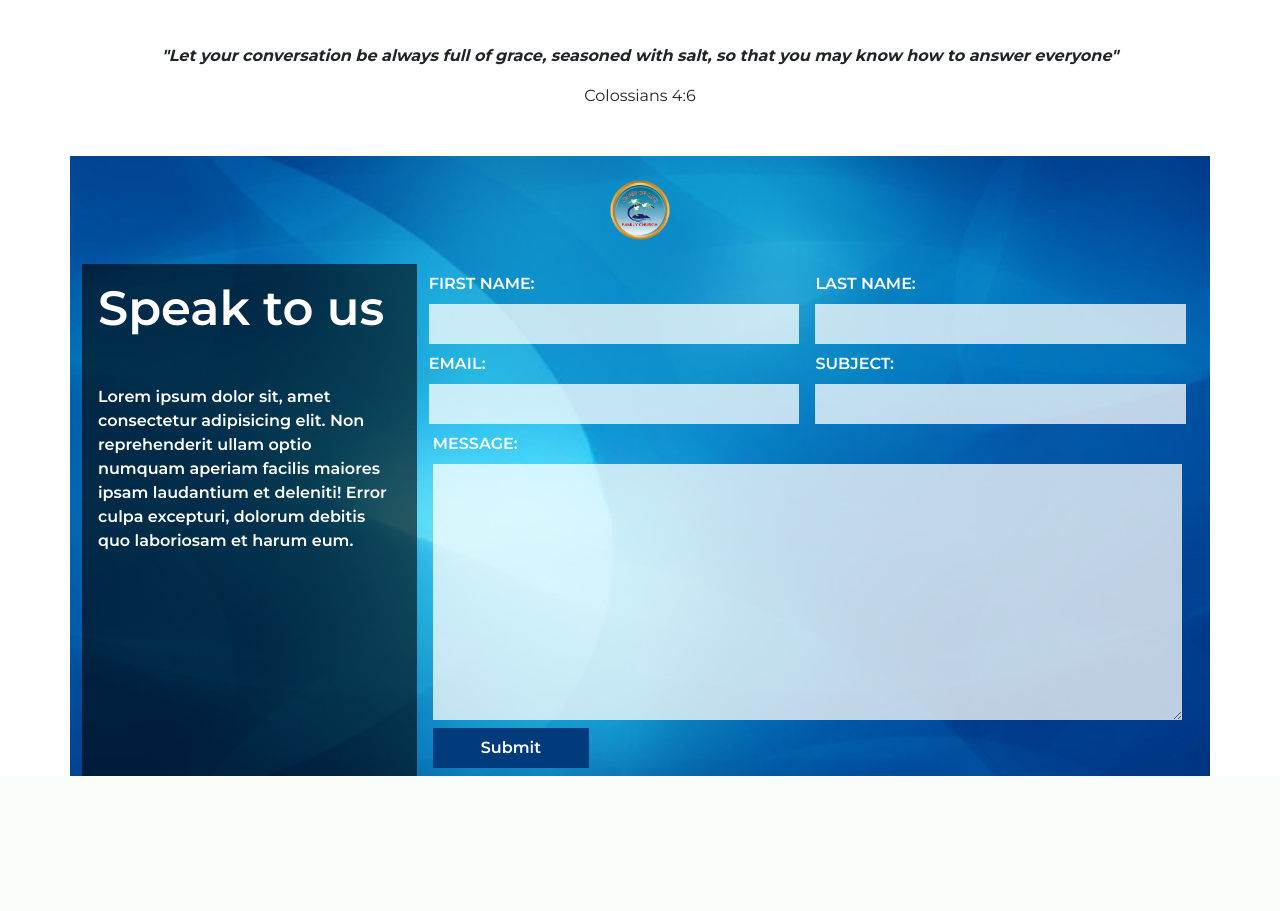
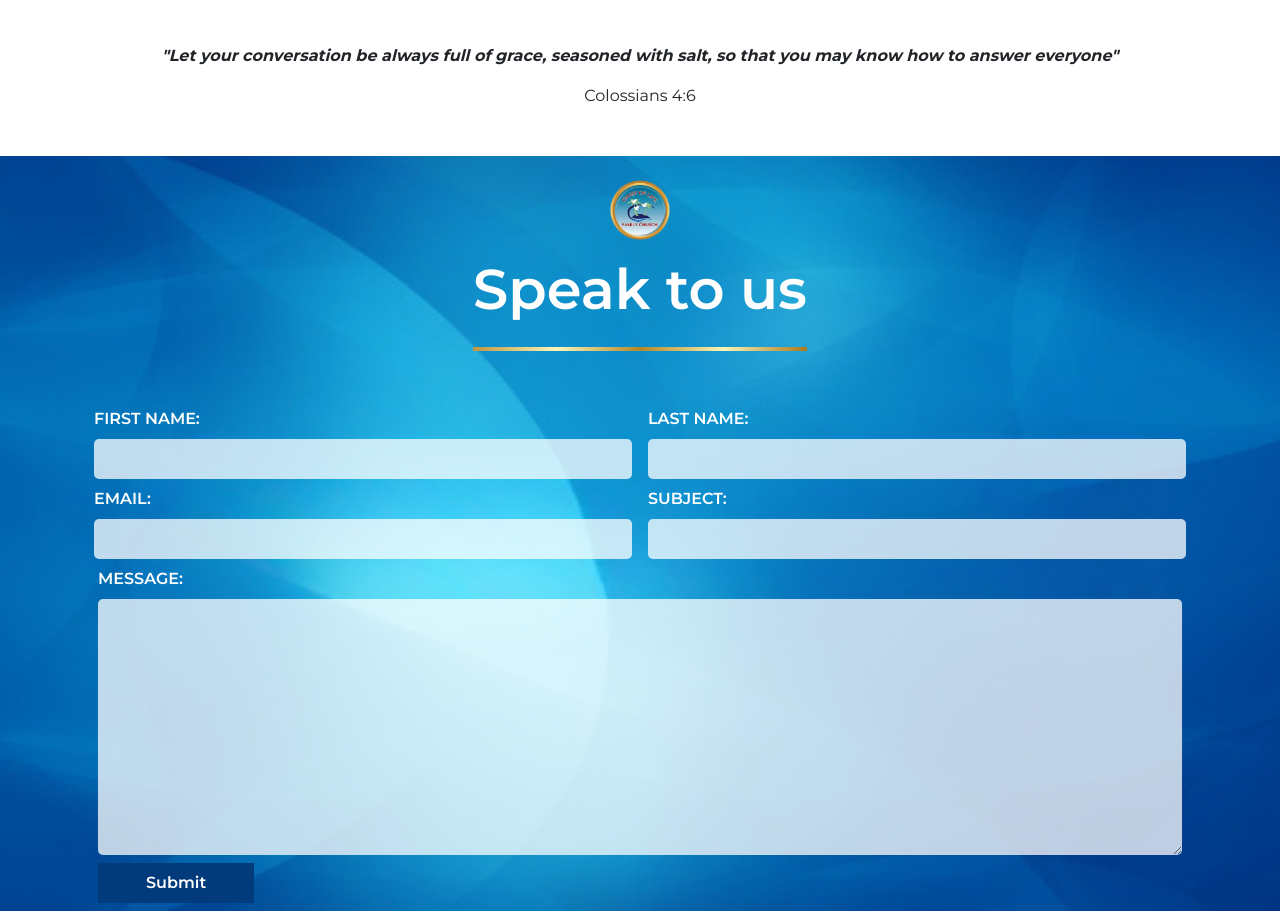
Before and after one commit to CodeMasterWinter/ProjectOasis, a Django app: page /contact/ in a window 1280 px wide. Shown: the part 604-1515 px from the top of the page. Before the commit the page ends 1380 px from the top, so only its background shows below. Run offline with Django 4.2, Linux system fonts and the light colour scheme.

Commit message:
Removed contact text, added submit messages

```diff
--- a/oasis/static/oasis/contact.css
+++ b/oasis/static/oasis/contact.css
@@ -160,7 +160,7 @@ nav {
     text-align: center;
 }
 
-.contact-container {
+#contact {
     background: url(images/oasis-bg-textless.jpg) center no-repeat;
     background-size: cover;
 }
@@ -169,11 +169,6 @@ nav {
     width: 100%;
     height: 100%;
     display: flex;
-}
-
-.contact-text {
-    width: 30%;
-    background-color: #00000098;
 }
 
 .contact-text p{
@@ -186,8 +181,13 @@ nav {
     font-weight: 600;
 }
 
-form  {
-    width: 70%;
+.contact-hr {
+    width: 30%;
+    margin: auto;
+    height: 4px;
+    border: none;
+    background: linear-gradient(to right, #BF953F, #FCF6BA, #B38728, #FBF5B7, #AA771C);
+    opacity: 1;
 }
 
 .form-block {
@@ -214,13 +214,26 @@ input, textarea{
     color: #023b7c;
     padding: 1vh 1vw;
     opacity: 0.75;
+    border-radius: 5px;
 }
 
 #submit {
     border: none;
     color: #ffffff;
     font-weight: 600;
+    transition: all 0.2s;
     background-color: #023b7c;
+}
+
+#submit:hover {
+    background-color: #4092f0;
+}
+
+.alert {
+    position: fixed;
+    bottom: 0;
+    right: 0;
+
 }
 
 .contact-container {
--- a/oasis/templates/oasis/contact.html
+++ b/oasis/templates/oasis/contact.html
@@ -78,14 +78,11 @@
     </div>
     <section id="contact">
         <div class="container-xl contact-container">
-            <div class="contact-letterhead my-4">
+            <div class="contact-letterhead mt-4">
                 <img src="{% static 'oasis/images/oasis-logo.png' %}" alt="">
             </div>
-            <div class="contact-content">
-                <div class="contact-text p-3">
-                    <h5 class="display-5 contact-title mb-5">Speak to us</h5>
-                    <p>Lorem ipsum dolor sit, amet consectetur adipisicing elit. Non reprehenderit ullam optio numquam aperiam facilis maiores ipsam laudantium et deleniti! Error culpa excepturi, dolorum debitis quo laboriosam et harum eum.</p>
-                </div>
+            <h4 class="display-4 text-center contact-title py-3">Speak to us</h4>
+            <hr class="contact-hr mb-5">
             <form action="" method="post" class="px-3">
                 {% csrf_token %}
                 <div class="row form-block">
@@ -115,7 +112,14 @@
                 <button type="submit" id="submit" class="px-5 py-2 my-2">Submit</button>
             </form>
         </div>
+        {% if messages %}
+            {% for message in messages %}
+                <div class="alert alert-{{ message.tags }} m-5">
+                    <i class="fa-solid fa-circle-info"></i>
+                    {{ message }}
                 </div>
+            {% endfor %}
+        {% endif %}
     </section>
     <script src="https://cdn.jsdelivr.net/npm/bootstrap@5.3.2/dist/js/bootstrap.bundle.min.js" integrity="sha384-C6RzsynM9kWDrMNeT87bh95OGNyZPhcTNXj1NW7RuBCsyN/o0jlpcV8Qyq46cDfL" crossorigin="anonymous"></script>
 </body>
```
Lines whose indentation alone changed are shown as unchanged.
